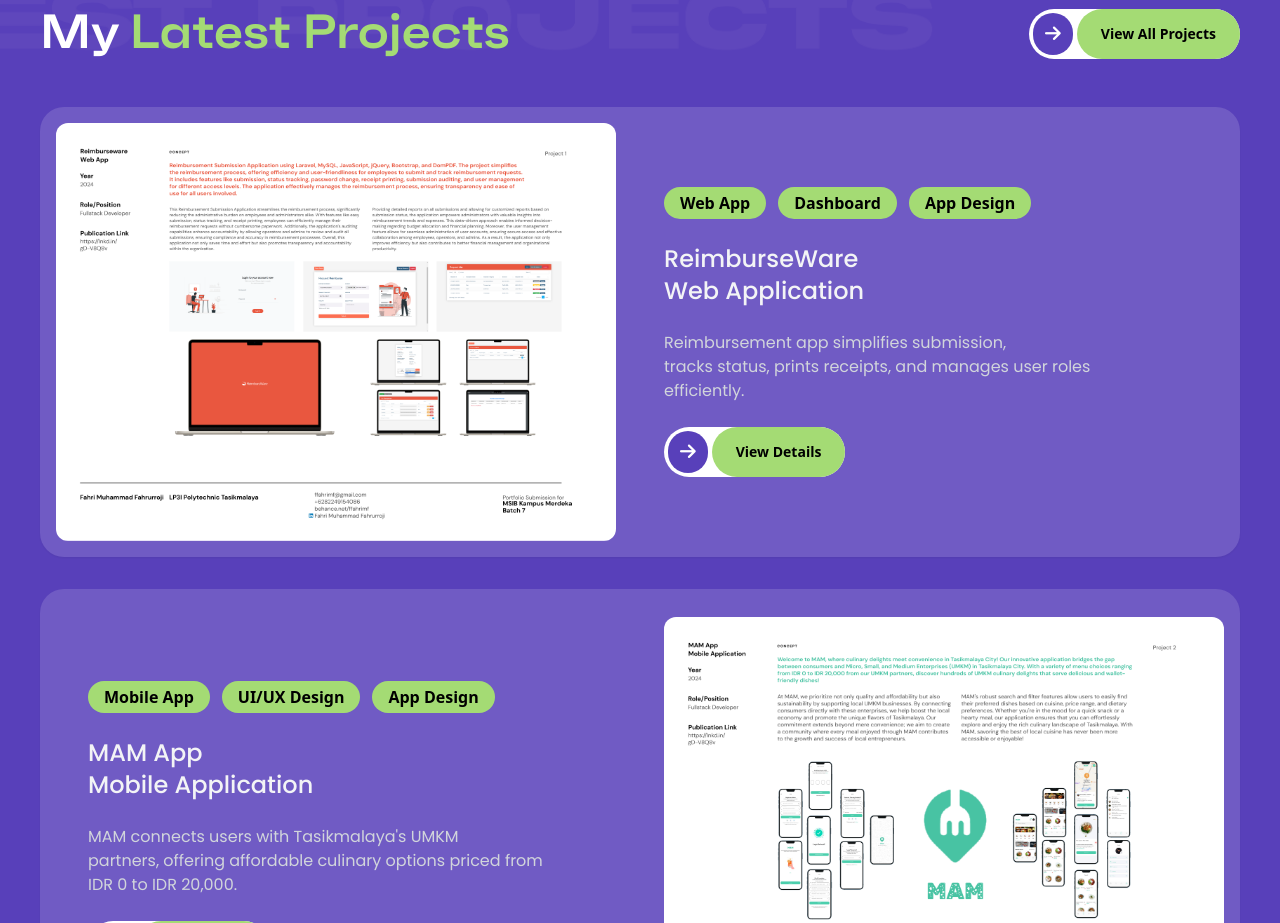
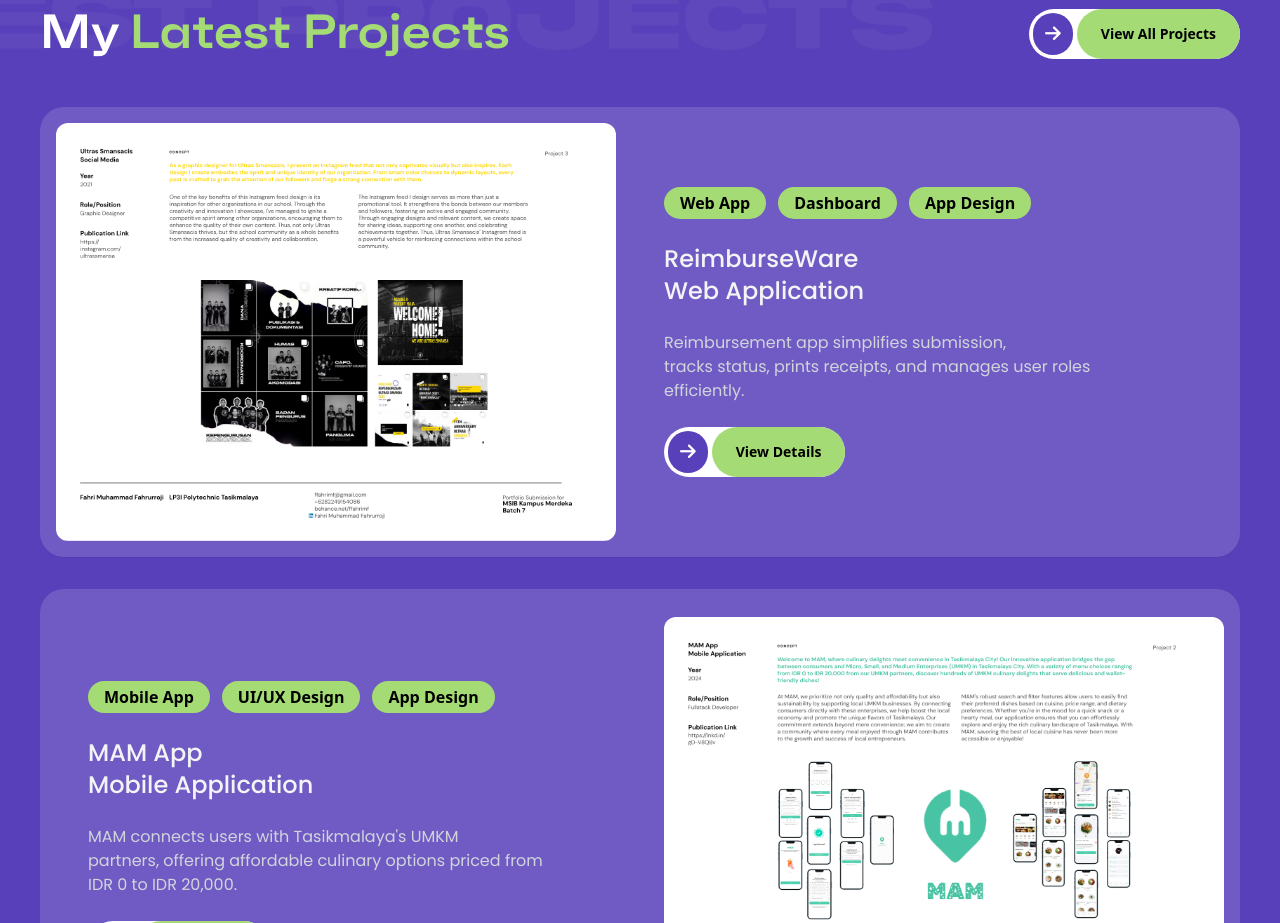
Before and after one commit to ffahrimf/ffahrimf.github.io, a website: page index.html in a window 1280 px wide. Shown: the part 3340-4263 px from the top of the page. Drawn offline with nearby package versions, Linux system fonts and the light colour scheme.

Commit message:
Chage IMG Ultras Project

```diff
--- a/index.html
+++ b/index.html
@@ -647,7 +647,7 @@
                 </div>
                 <div class="w-200 overflow-hidden rounded-xl">
                   <img
-                    src="assets/img/reimburseware.png"
+                    src="assets/img/ultraspng.png"
                     alt="Pattern"
                     class="w-full h-full object-cover"
                   />
```
